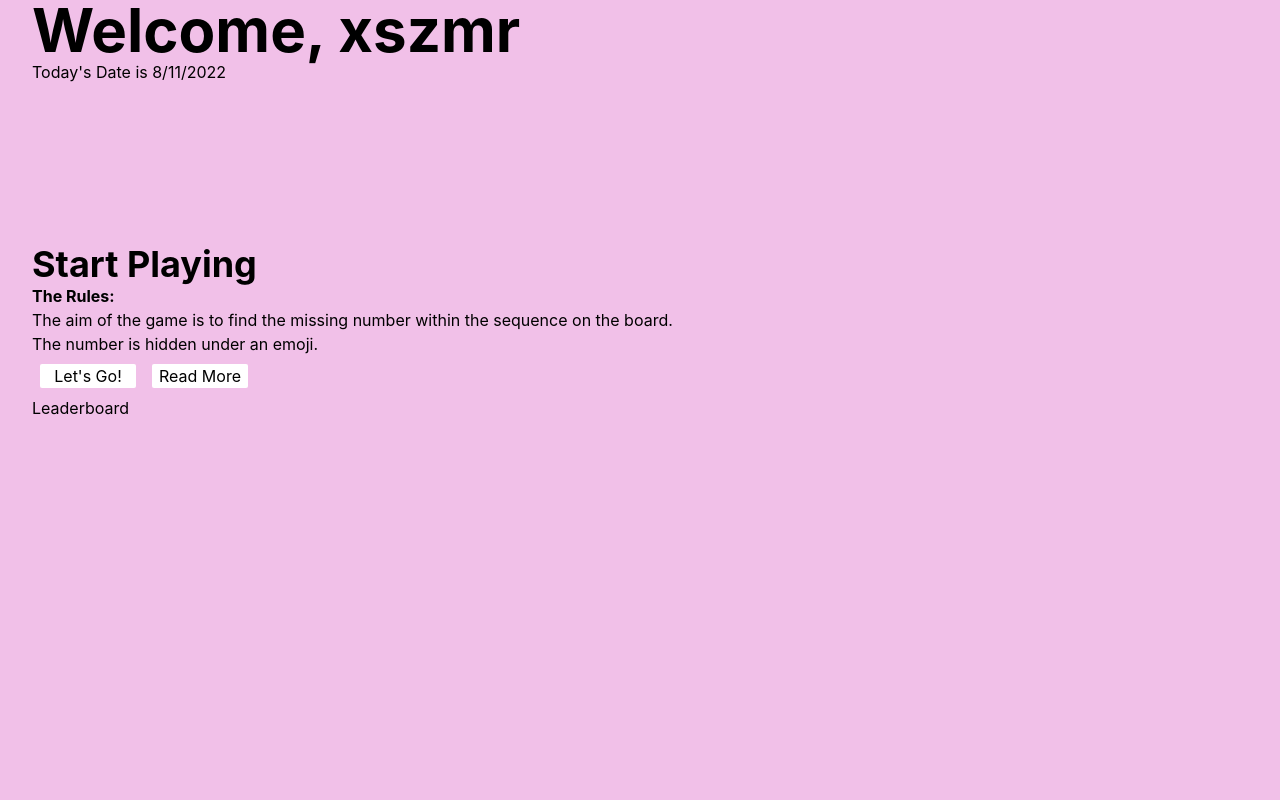
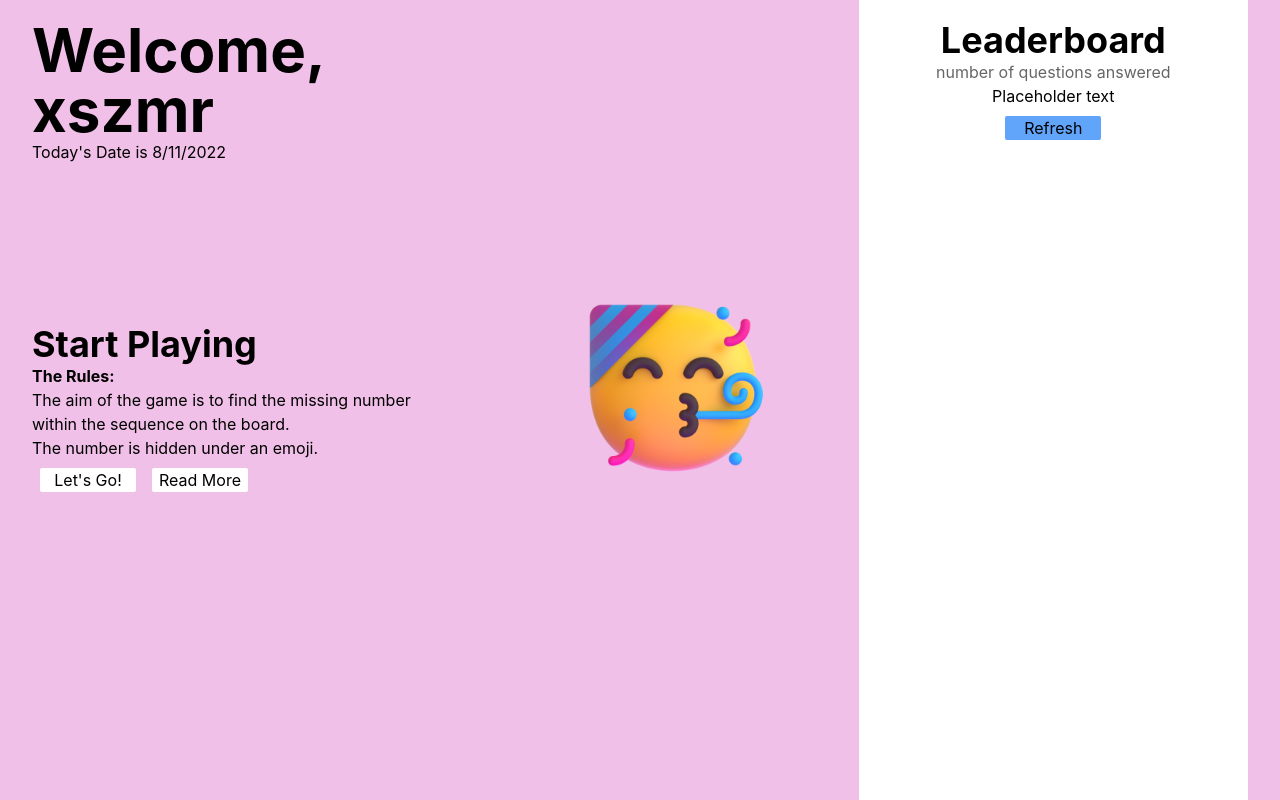
Before and after one commit to LukeSizmur/smileGame, a Next.js app: page /gamePage in a window 1280 px wide. Built offline with nearby package versions, Linux system fonts and the light colour scheme.

Commit message:
Added a grid for all elements
More information needs to be added

```diff
--- a/pages/components/GamePageLeaderboard.jsx
+++ b/pages/components/GamePageLeaderboard.jsx
@@ -2,8 +2,15 @@ import React from 'react'
 
 export default function GamePageLeaderboard() {
     return (
-        <div className=''>
-             <h1>Leaderboard</h1>
+        <div>
+            <section className=' bg-white text-center h-screen pt-5'>
+                <h1 className=' font-bold text-4xl'>Leaderboard</h1>
+                <p className=' opacity-60'>number of questions answered</p>
+                <div>
+                    <p>Placeholder text</p>
+                </div>
+                <button className=' rounded-sm bg-blue-400 w-24 m-2'>Refresh</button>
+            </section>
         </div>
 
     )
--- a/pages/components/GamePageMain.jsx
+++ b/pages/components/GamePageMain.jsx
@@ -1,4 +1,6 @@
 import React from 'react'
+import Image from 'next/image';
+import GamePageLeaderboard from './GamePageLeaderboard';
 
 export default function GamePageMain() {
     // this gets the current date from the built in Date method
@@ -8,10 +10,12 @@ export default function GamePageMain() {
 
     return (
         // TODO: change the hard coded username
-        <div className=' pt-5' class="column">
-            <h1 className=' text-6xl font-bold '>Welcome, xszmr</h1>
-            <p>Today's Date is {date}</p>
-            <section className=' pt-40'>
+        <div className=' grid grid-cols-3 gap-6'>
+            {/* column 1 */}
+            <div className=' pt-5'>
+                <h1 className=' text-6xl font-bold '>Welcome, xszmr</h1>
+                <p>Today's Date is {date}</p>
+                <section className=' pt-40 '>
                 <h1 className=' text-4xl font-bold'>Start Playing</h1>
                 <h3 className=' font-bold'>The Rules:</h3>
                 <p>The aim of the game is to find the missing number within the
@@ -20,6 +24,18 @@ export default function GamePageMain() {
                 <button className=' rounded-sm bg-white w-24 m-2 inline'>Let's Go!</button>
                 <button className=' rounded-sm bg-white w-24 m-2 inline'>Read More</button>
             </section>
+            </div>
+            {/* column 2 */}
+            <div>
+                <section className=' pt-72 pl-32'>
+                    <Image src="/partying_face_3d.png" alt="Party Emoji" width={200} height={200} />
+                </section>
+            </div>
+            {/* column 3 */}
+            <div className=' pt-0'>
+                <GamePageLeaderboard />
+            </div>
+
         </div>
 
     )
--- a/pages/gamePage.js
+++ b/pages/gamePage.js
@@ -7,7 +7,6 @@ export default function gamePage() {
     return (
         <div className={styles.container}>
             <GamePageMain />
-            <GamePageLeaderboard />
         </div>
     )
 }
```
Also changed, not shown: styles/gamePage.module.css (+5 -5 lines).
